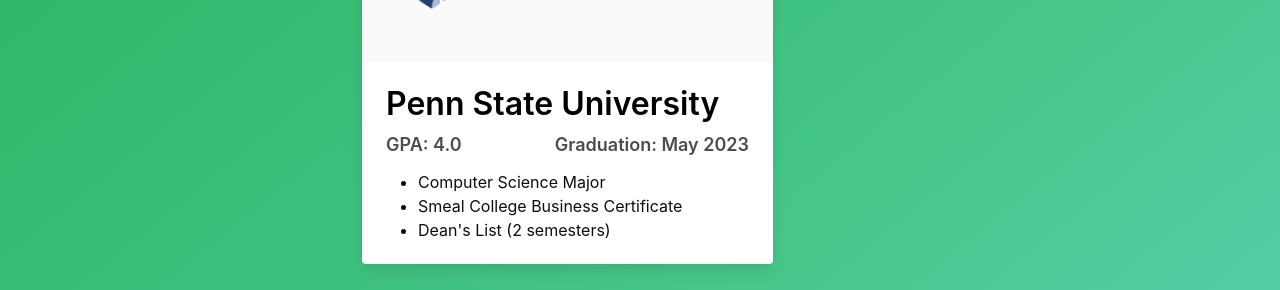
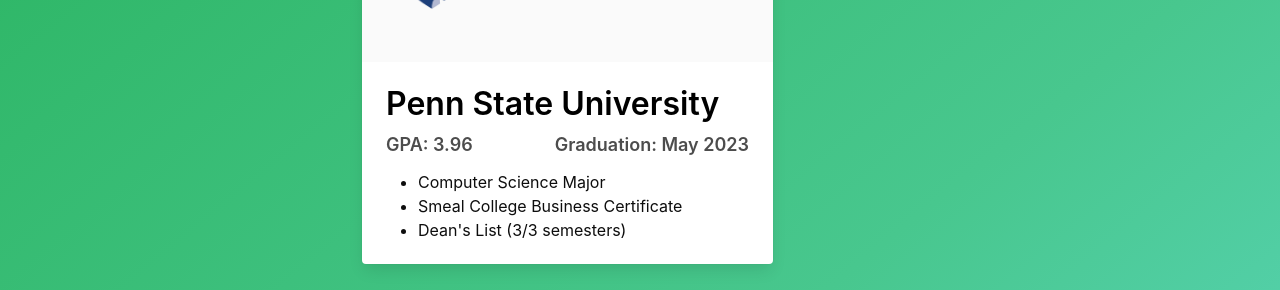
Before and after one commit to rsquared226/rsquared226.github.io, an Angular app: page / in a window 1280 px wide. Shown: the part 5600-5890 px from the top of the page. Built offline with nearby package versions, Linux system fonts and the light colour scheme.

Commit message:
Update GPA

```diff
--- a/src/app/education/education.component.ts
+++ b/src/app/education/education.component.ts
@@ -18,12 +18,12 @@
     {
       imageUrl: '/assets/images/psu.png',
       title: 'Penn State University',
-      role: 'GPA: 4.0',
+      role: 'GPA: 3.96',
       dates: 'Graduation: May 2023',
       descriptionPoints: [
         'Computer Science Major',
         'Smeal College Business Certificate',
-        "Dean's List (2 semesters)",
+        "Dean's List (3/3 semesters)",
       ],
     },
   ];
```
